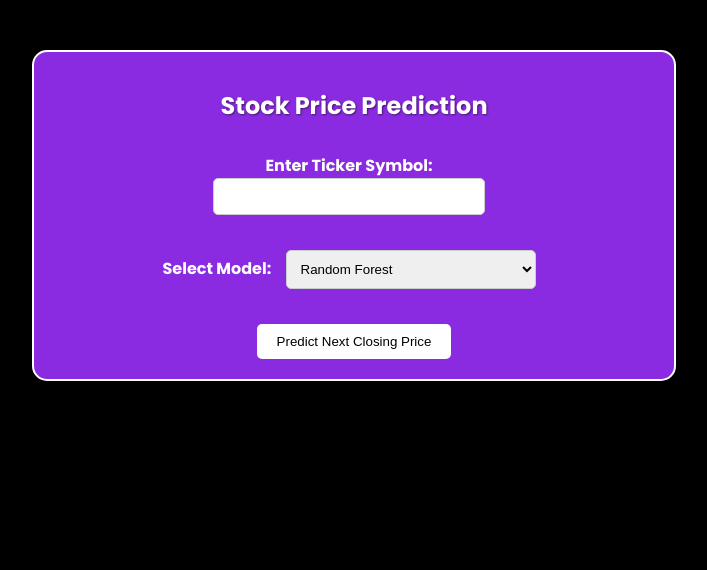
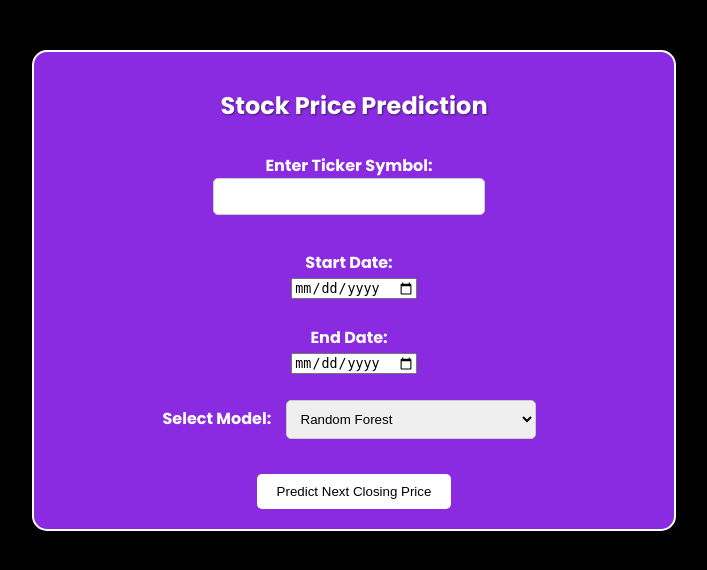
Before and after one commit to ManojPennada/stock-predict, a Flask app: page / in a window 1280 px wide. Shown: the top 570 px of the page, without its empty margins (286-993 px from the left). Run offline with Flask 3, Linux system fonts and the light colour scheme.

Commit message:
Update index.html

```diff
--- a/templates/index.html
+++ b/templates/index.html
@@ -87,18 +87,24 @@
     <div class="container">
         <h1>Stock Price Prediction</h1>
         <form method="post">
-            <label for="ticker">Enter Ticker Symbol:</label>
-            <br>
-            <input type="text" id="ticker" name="ticker" required>
-            <br><br>
+            <label for="ticker">Enter Ticker Symbol:</label><br>
+            <input type="text" id="ticker" name="ticker" required><br><br>
+
+            <label for="start_date">Start Date:</label><br>
+            <input type="date" id="start_date" name="start_date" required><br><br>
+
+            <label for="end_date">End Date:</label><br>
+            <input type="date" id="end_date" name="end_date" required><br><br>
+
             <label for="model">Select Model:</label>
             <select name="model" id="model">
                 <option value="random_forest">Random Forest</option>
                 <option value="xgboost">XGBoost</option>
-            </select>
-            <br><br>
+            </select><br><br>
+
             <button type="submit">Predict Next Closing Price</button>
         </form>
+
         {% if prediction %}
         <h2>Predicted Next Closing Price: {{ prediction }}</h2>
         {% endif %}
```
